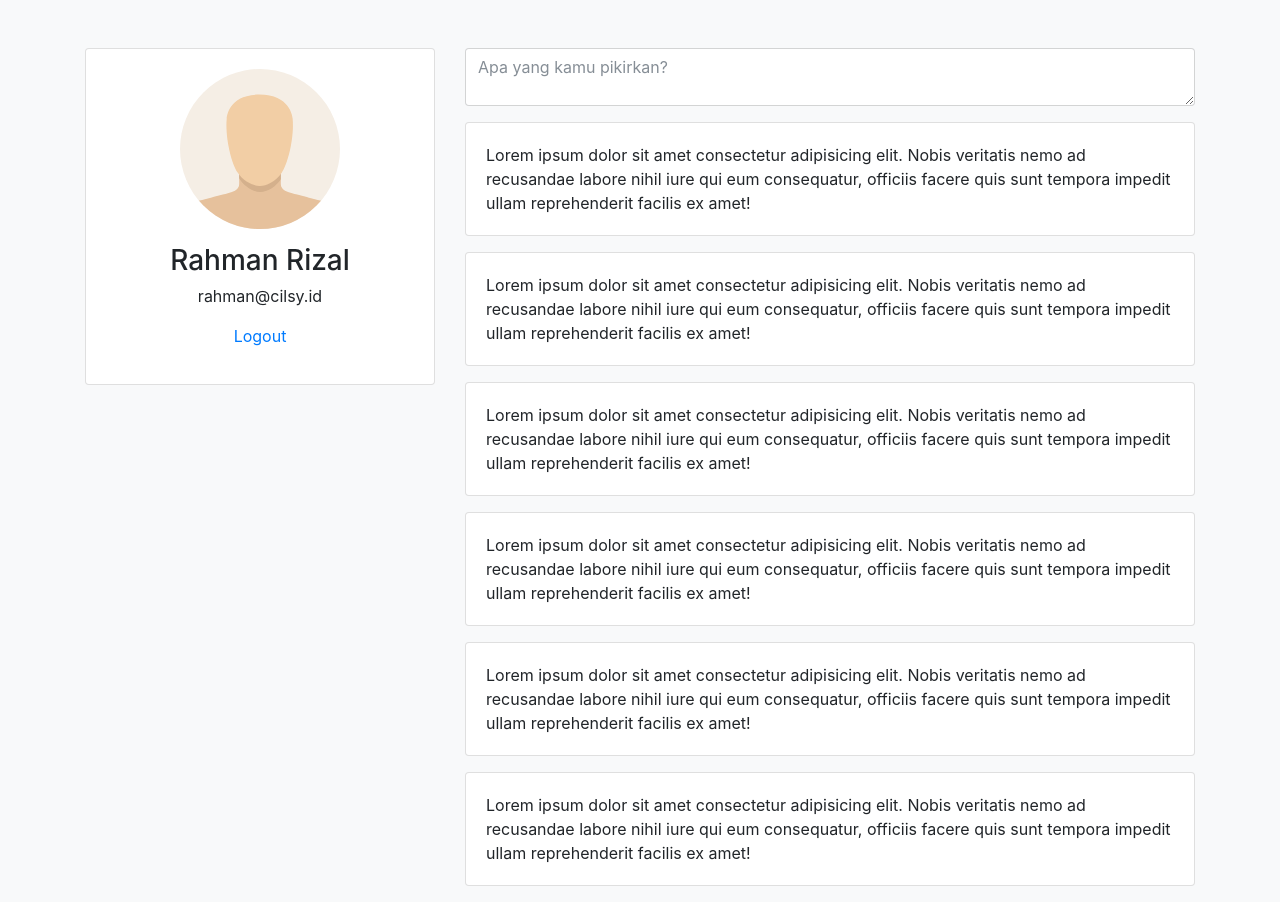
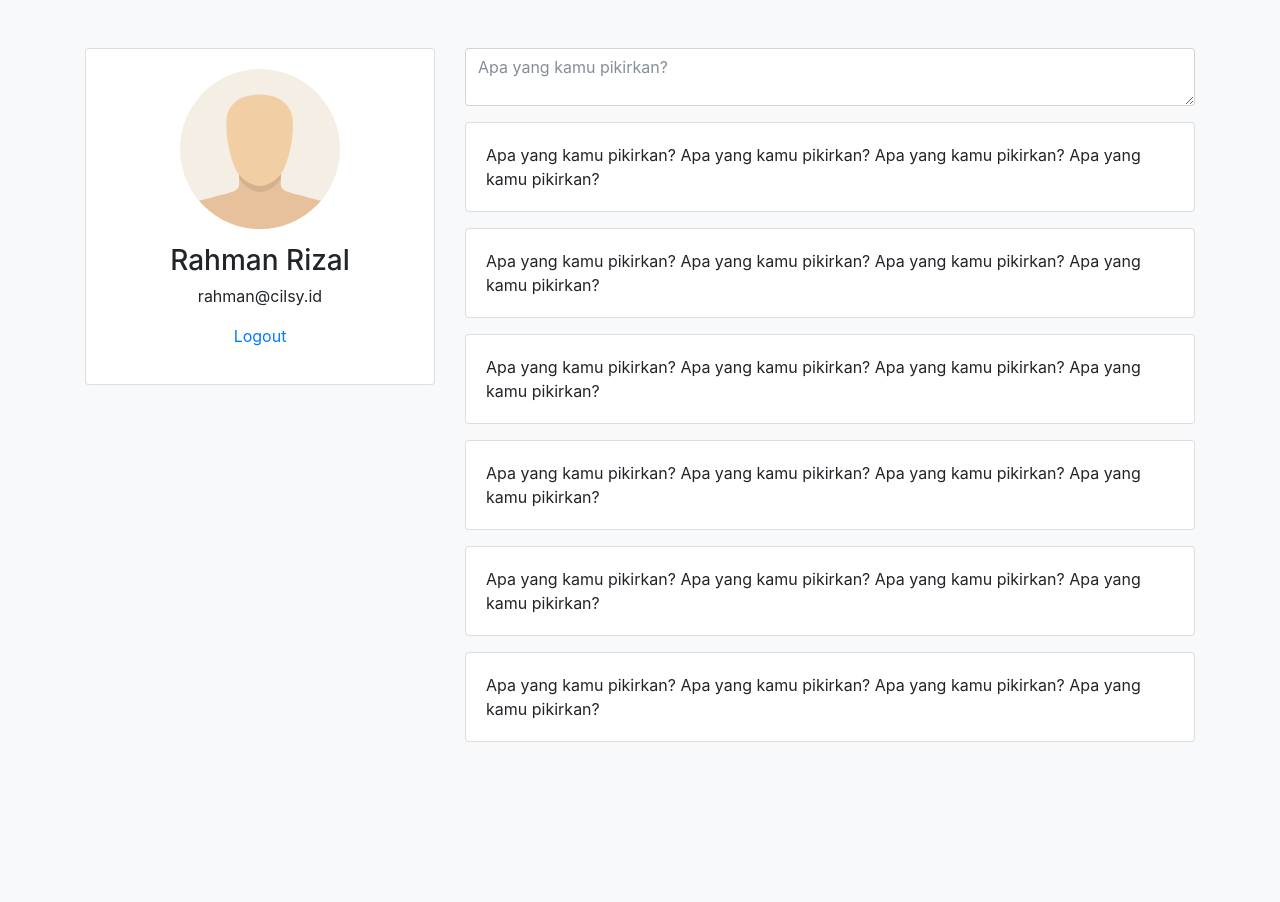
Before and after one commit to widiani/repopesbuk2, a PHP site: page /timeline.php in a window 1280 px wide. After the commit the page ends 742 px from the top, so only its background shows below. Run offline with PHP 8.4, Linux system fonts and the light colour scheme; a user stored in the database is signed in.

Commit message:
Ganti index.php dan timeline.php

```diff
--- a/index.php
+++ b/index.php
@@ -14,8 +14,7 @@
             <div class="container">
                 <div class="row">
                     <div class="col-md-8">
-                        <h1>Selamat datang di Sosial Media Widiani </h1>
-						 <p>Ayo bergabung</p>
+                        <h1>Selamat datang di Rumah </h1>
                          <p>Bergabunglah bersama jutaan orang lainnya.....</p>
                     </div>
                     <div class="col-md-4">
--- a/timeline.php
+++ b/timeline.php
@@ -44,7 +44,7 @@
             <?php for($i=0; $i < 6; $i++){ ?>
             <div class="card mb-3">
                 <div class="card-body">
-                Lorem ipsum dolor sit amet consectetur adipisicing elit. Nobis veritatis nemo ad recusandae labore nihil iure qui eum consequatur, officiis facere quis sunt tempora impedit ullam reprehenderit facilis ex amet!
+                Apa yang kamu pikirkan? Apa yang kamu pikirkan? Apa yang kamu pikirkan? Apa yang kamu pikirkan?
                 </div>
             </div>
             <?php } ?>
```
